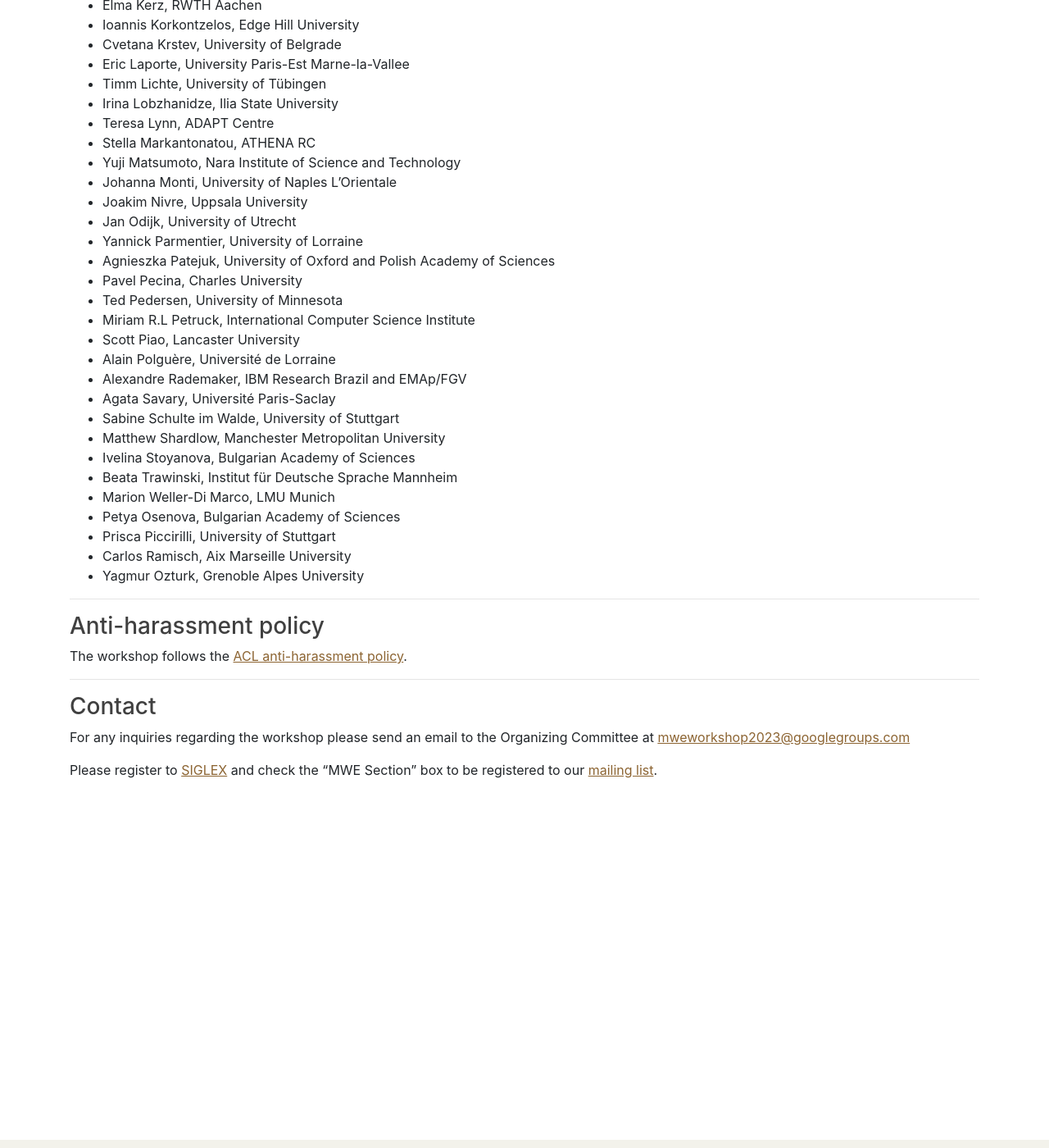
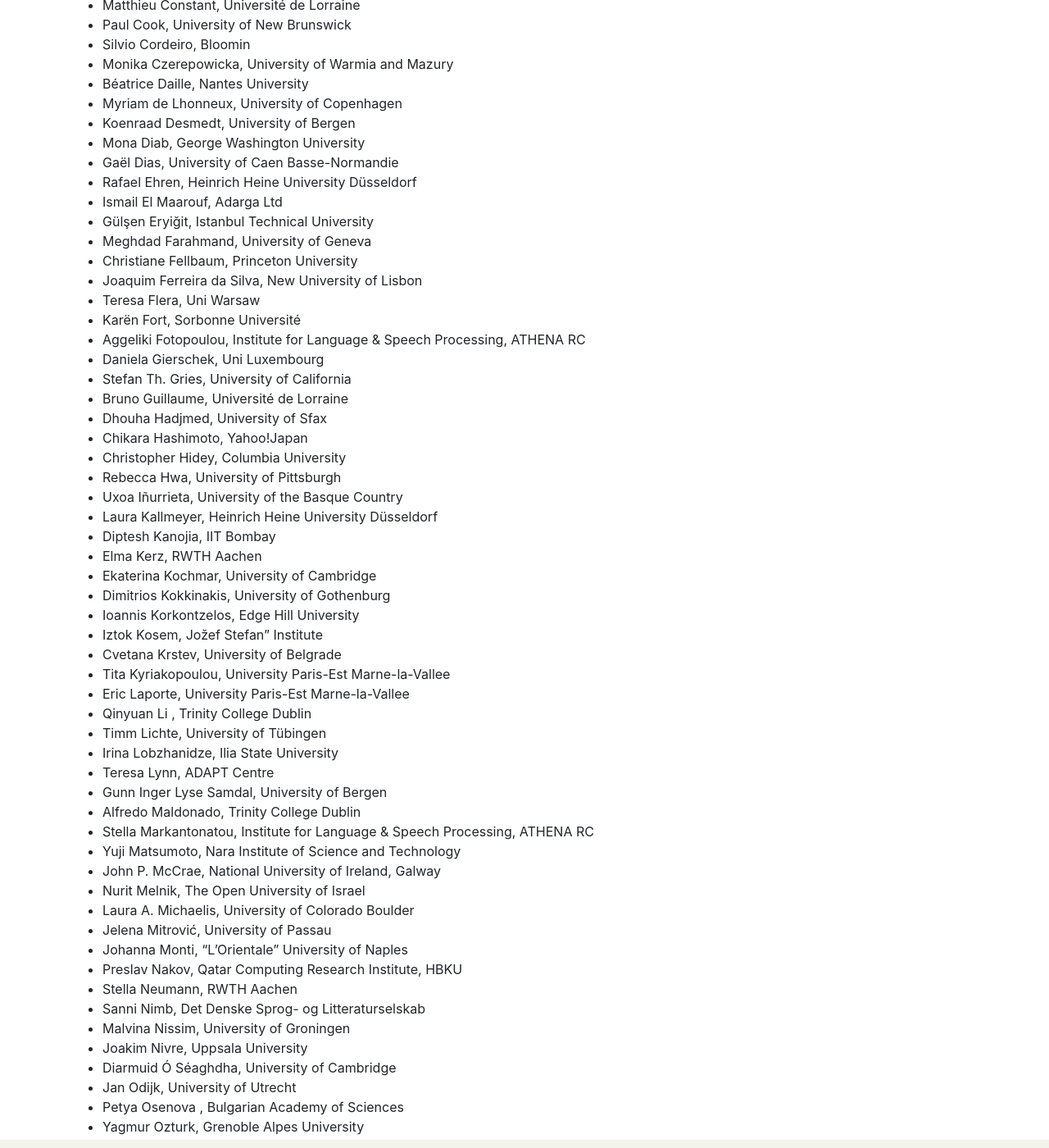
Before and after one commit to multiword/multiword.github.io, a Jekyll site: the page built from mwe2023/index.md, in a window 1280 px wide and 1400 px high, scrolled down 4971 px. Shown: the whole window at 82% size. Built offline with Jekyll 4.4.1, drawn with Linux system fonts in a browser that asks for light colours; comment, search, counter and statistics services are not loaded; some of the changed text lies outside the part shown.

Commit message:
Updated programme committee

```diff
--- a/mwe2023/index.md
+++ b/mwe2023/index.md
@@ -188,56 +188,144 @@
 
 -----
 
-### <a name="committee"> Program Committee (Preliminary) </a>
+### <a name="committee"> Program Committee </a>
 
+* Iñaki Alegria, University of the Basque Country
 * Margarita Alonso-Ramos, Universidade da Coruña
+* Tim Baldwin, University of Melbourne
 * Verginica Barbu Mititelu, Romanian Academy
+* Chris Biemann, Universität Hamburg
+* Alexandra Birch, University of Edinburgh
+* Francis Bond, Nanyang Technological University
 * Claire Bonial, U.S. Army Research Laboratory
 * Tiberiu Boroș, Adobe
-* Miriam Butt , University of Konstanz
+* Jill Burstein, Educational Testing Service
+* Miriam Butt , Universität Konstanz
 * Marie Candito, Paris Diderot University
+* Fabienne Cap, Uppsala University
+* Marine Carpuat, University of Maryland
+* Helena Caseli, Federal University of Sao Carlos
 * Anastasia Christofidou, Academy of Athens
 * Ken Church, IBM Research
+* Simon Clematide, University of Zürich
+* Matthieu Constant, Université de Lorraine
+* Paul Cook, University of New Brunswick
+* Silvio Cordeiro, Bloomin
 * Monika Czerepowicka, University of Warmia and Mazury
+* Béatrice Daille, Nantes University
+* Myriam de Lhonneux, University of Copenhagen
+* Koenraad Desmedt, University of Bergen
+* Mona Diab, George Washington University
 * Gaël Dias, University of Caen Basse-Normandie
 * Rafael Ehren, Heinrich Heine University Düsseldorf
 * Ismail El Maarouf, Adarga Ltd
+* Gülşen Eryiğit, Istanbul Technical University
 * Meghdad Farahmand, University of Geneva
+* Christiane Fellbaum, Princeton University
 * Joaquim Ferreira da Silva, New University of Lisbon
-* Aggeliki Fotopoulou, ATHENA RC
+* Teresa Flera, Uni Warsaw
+* Karën Fort, Sorbonne Université
+* Aggeliki Fotopoulou, Institute for Language & Speech Processing, ATHENA RC
+* Daniela Gierschek, Uni Luxembourg
 * Stefan Th. Gries, University of California
-* Chikara Hashimoto, Yahoo! Japan
+* Bruno Guillaume, Université de Lorraine
+* Dhouha Hadjmed, University of Sfax
+* Chikara Hashimoto, Yahoo!Japan
+* Christopher Hidey, Columbia University
+* Rebecca  Hwa, University of Pittsburgh
+* Uxoa Iñurrieta, University of the Basque Country
 * Laura Kallmeyer, Heinrich Heine University Düsseldorf
+* Diptesh Kanojia, IIT Bombay
 * Elma Kerz, RWTH Aachen
+* Ekaterina Kochmar, University of Cambridge
+* Dimitrios Kokkinakis, University of Gothenburg
 * Ioannis Korkontzelos, Edge Hill University
+* Iztok Kosem, Jožef Stefan” Institute
 * Cvetana Krstev, University of Belgrade
+* Tita Kyriakopoulou, University Paris-Est Marne-la-Vallee
 * Eric Laporte, University Paris-Est Marne-la-Vallee
+* Qinyuan Li , Trinity College Dublin
 * Timm Lichte, University of Tübingen
 * Irina Lobzhanidze, Ilia State University
 * Teresa Lynn, ADAPT Centre
-* Stella Markantonatou, ATHENA RC
+* Gunn Inger Lyse Samdal, University of Bergen
+* Alfredo Maldonado, Trinity College Dublin
+* Stella Markantonatou, Institute for Language & Speech Processing, ATHENA RC
 * Yuji Matsumoto, Nara Institute of Science and Technology
-* Johanna Monti, University of Naples L’Orientale
+* John P. McCrae, National University of Ireland, Galway
+* Nurit Melnik, The Open University of Israel
+* Laura A. Michaelis, University of Colorado Boulder
+* Jelena Mitrović, University of Passau
+* Johanna Monti, "L'Orientale" University of Naples
+* Preslav Nakov, Qatar Computing Research Institute, HBKU
+* Stella Neumann, RWTH Aachen
+* Sanni Nimb, Det Denske Sprog- og Litteraturselskab
+* Malvina Nissim, University of Groningen
 * Joakim Nivre, Uppsala University
+* Diarmuid Ó Séaghdha, University of Cambridge
 * Jan Odijk, University of Utrecht
+* Petya Osenova , Bulgarian Academy of Sciences
+* Yagmur Ozturk, Grenoble Alpes University
+* Martha Palmer, University of Colorado Boulder
+* Pan Pan, School of Foreign Studies, South China Normal University
+* Haris Papageorgiou, Institute for Language and Speech Processing
 * Yannick Parmentier, University of Lorraine
-* Agnieszka Patejuk, University of Oxford and Polish Academy of Sciences
+* Carla Parra Escartín, Iconic Translation Machines
+* Caroline Pasquer, University of Tours
+* Agnieszka Patejuk, University of Oxford and Institute of Computer Science, Polish Academy of Sciences
+* Marie-Sophie Pausé, independent researcher
 * Pavel Pecina, Charles University
 * Ted Pedersen, University of Minnesota
-* Miriam R.L Petruck, International Computer Science Institute
+* Miriam R.L Petruck , International Computer Science Institute
 * Scott Piao, Lancaster University
+* Maciej Piasecki, Wroclaw University of Technology
+* Prisca Piccirilli, Uni. Stuttgart
 * Alain Polguère, Université de Lorraine
+* Vinodkumar Prabhakaran, Google
+* Behrang QuasemiZadeh, University of Duesseldorf
 * Alexandre Rademaker, IBM Research Brazil and EMAp/FGV
+* Carlos Ramisch, Aix Marseille University
+* Sonia Ramotowska, Uni Amsterdam
+* Livy Real, B2W
+* Martin Riedl, University of Hamburg
+* Matīss Rikters, University of Tokyo
+* Victoria Rosén, University of Bergen
+* Mike Rosner, University of Malta
+* Fatiha Sadat, Université du Québec à Montréal
+* Manfred Sailer, Goethe-Universität Frankfurt am Main
+* Bahar Salehi, The University of Melbourne
+* Magali Sanches Duran, University of São Paulo
+* Federico Sangati, Independent researcher
 * Agata Savary, Université Paris-Saclay
+* Nathan Schneider, Georgetown University
 * Sabine Schulte im Walde, University of Stuttgart
-* Matthew Shardlow, Manchester Metropolitan University
+* Matthew  Shardlow, Manchester Metropolitan University
+* Vered Shwartz, Allen AI
+* Kiril Simov, Bulgarian Academy of Sciences
+* Noah Smith, University of Washington
+* Gyri Smørdal Losnegaard, University of Bergen
+* Jan Šnajder, University of Zagreb
+* Ranka Stanković, University of Belgrade
 * Ivelina Stoyanova, Bulgarian Academy of Sciences
+* Pavel Straňák, Charles University
+* Stan Szpakowicz, University of Ottawa
+* Harish Tayyar Madabushi, University of Bath
+* Carole Tiberius, Dutch Language Institute
 * Beata Trawinski, Institut für Deutsche Sprache Mannheim
-* Marion Weller-Di Marco, LMU Munich
-* Petya Osenova, Bulgarian Academy of Sciences
-* Prisca Piccirilli, University of Stuttgart
-* Carlos Ramisch, Aix Marseille University
-* Yagmur Ozturk, Grenoble Alpes University
+* Yulia Tsvetkov, Carnegie Mellon University
+* Zdeňka Urešová, Charles University
+* Ruben Urizar, University of the Basque Country
+* Ashwini Vaidya, Indian Institute of Technology
+* Lonneke van der Plas, University of Malta
+* Bertram Vidgen, Alan Turing Institute
+* Aline Villavicencio, Federal University of Rio Grande do Sul
+* Veronika Vincze, Hungarian Academy of Sciences
+* Martin Volk, University of Zürich
+* Zeerak Waseem, University of Sheffield
+* Jakub Waszczuk, University of Duesseldorf
+* Eric Wehrli, University of Geneva
+* Marion Weller-Di Marco, Ludwig Maximilian University of Munich
+* Seid Muhie Yimam, Universität Hamburg
 
 -----
 
```
Also changed, not shown: other parts of mwe2023/index.md (+1 -1 lines).
